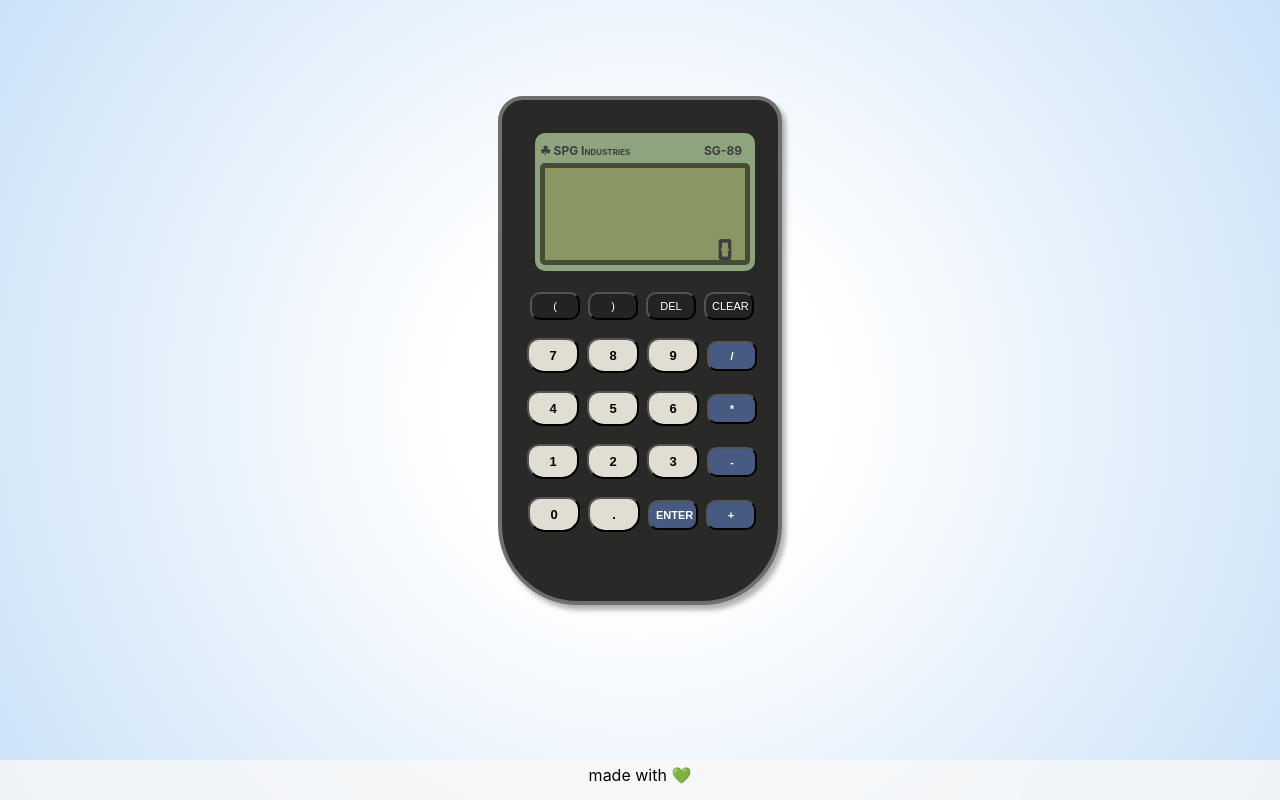
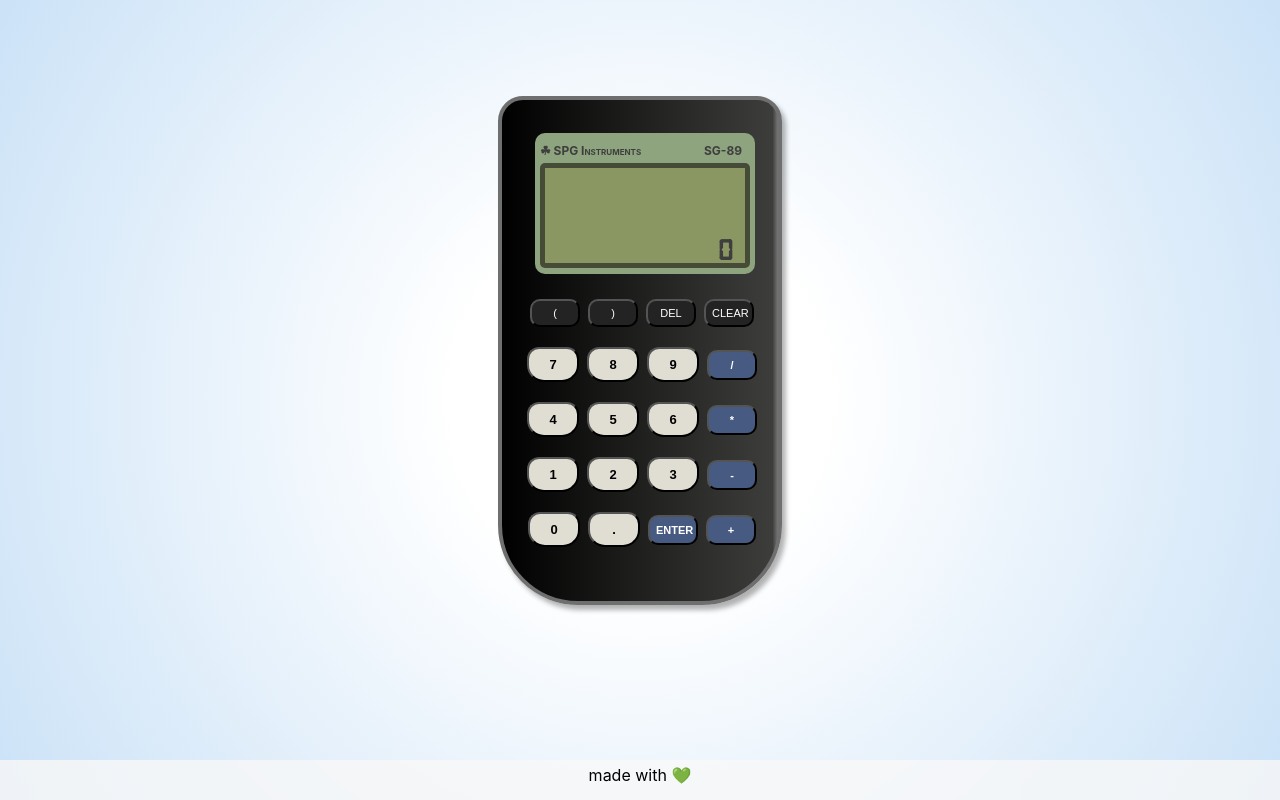
Before and after one commit to nodrognaes/calc, a React (Vite) app: page / in a window 1280 px wide. Built offline with nearby package versions, Linux system fonts and the light colour scheme.

Commit message:
color fix

```diff
--- a/src/components/Button/button.css
+++ b/src/components/Button/button.css
@@ -4,7 +4,7 @@
 }
 
 button {
-    margin: 9px 4px;
+    margin: 10px 4px;
 }
 
 .white {
--- a/src/components/Calc/calc.css
+++ b/src/components/Calc/calc.css
@@ -2,9 +2,10 @@
     color: rgb(62, 62, 62);
     max-width: 210px;
     height: 435px;
-    background-color: #292927;
+    background: rgb(0,0,0);
+    background: linear-gradient(90deg, rgba(0,0,0,1) 0%, rgba(61,61,59,1) 98%, rgba(119,119,119,1) 100%, rgba(255,255,255,1) 100%);
     padding: 33px;
-    border: 4.5px solid rgb(111, 111, 111);
+    border: 4px solid rgb(111, 111, 111);
     border-radius: 25px 25px 80px 80px;
     margin: 7.5% auto;
     box-shadow: 4px 5px 5px rgba(0, 0, 0, 0.3);
--- a/src/components/Window/Window.jsx
+++ b/src/components/Window/Window.jsx
@@ -4,7 +4,7 @@ import './window.css';
 export default function Window({ display }) {
 
   return (
-    <div className='windowBorder'> ☘ SPG Industries <span>SG-89</span>
+    <div className='windowBorder'> ☘ SPG Instruments <span>SG-89</span>
       <div className='display'>{display}</div>
     </div>
   )
--- a/src/components/Window/window.css
+++ b/src/components/Window/window.css
@@ -7,7 +7,7 @@
     background-color: #8ea47f;
     border-radius: 10px;
     width: 100%;
-    margin: 0 auto 12px;
+    margin: 0 auto 15px;
     padding: 10px 5px 5px 5px;
     text-align: left;
     text-transform:capitalize;
@@ -24,11 +24,11 @@
 .display {
     background-color: #8a9762;
     text-align: right;
-    padding: 70px 10px 5px;
+    padding: 70px 10px 7.5px;
     margin: 5px auto 1px;
     font-size: 30px;
     font-family: 'digital-7';
-    letter-spacing: 3.5px;
+    letter-spacing: 2.5px;
     border: 5px rgba(34, 34, 34, 0.645) solid;
     border-radius: 5px;
     text-transform: lowercase;
```
